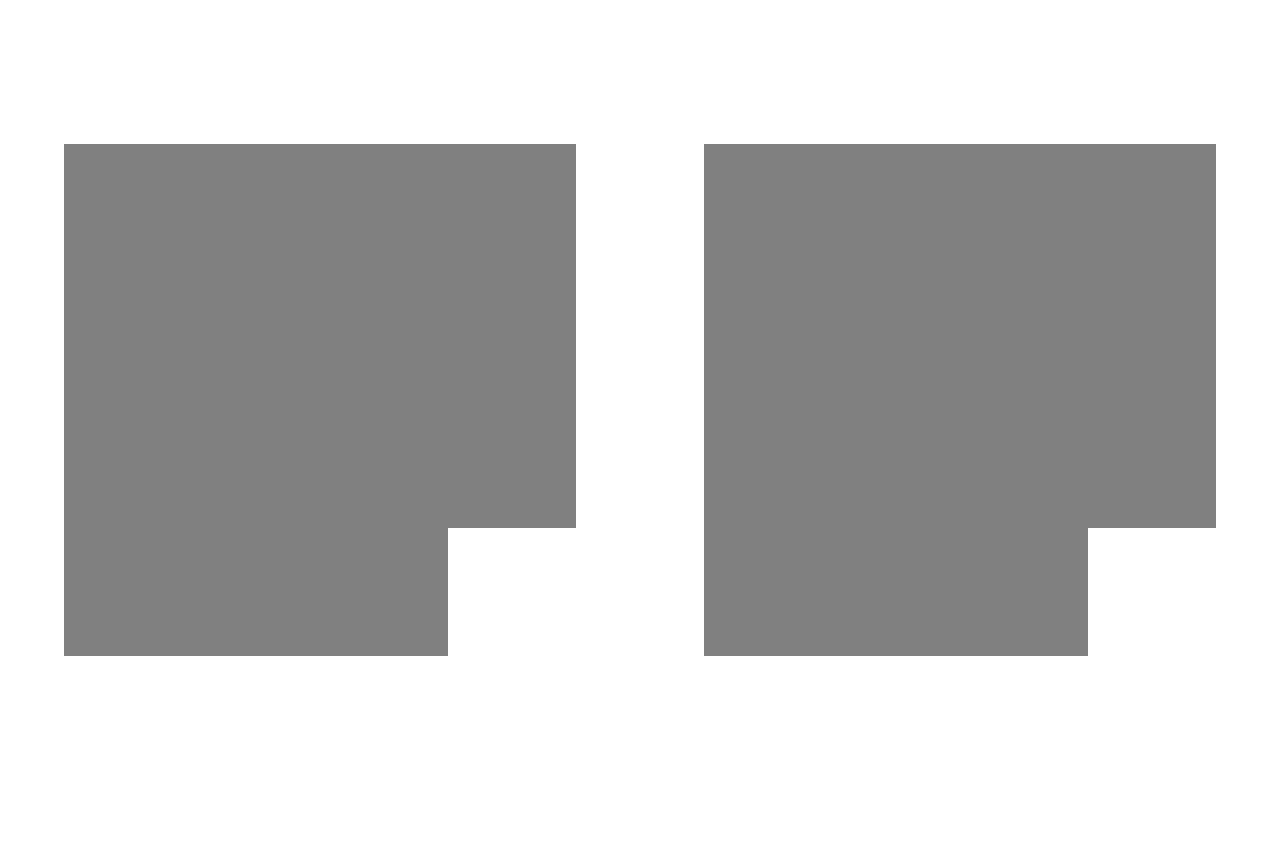
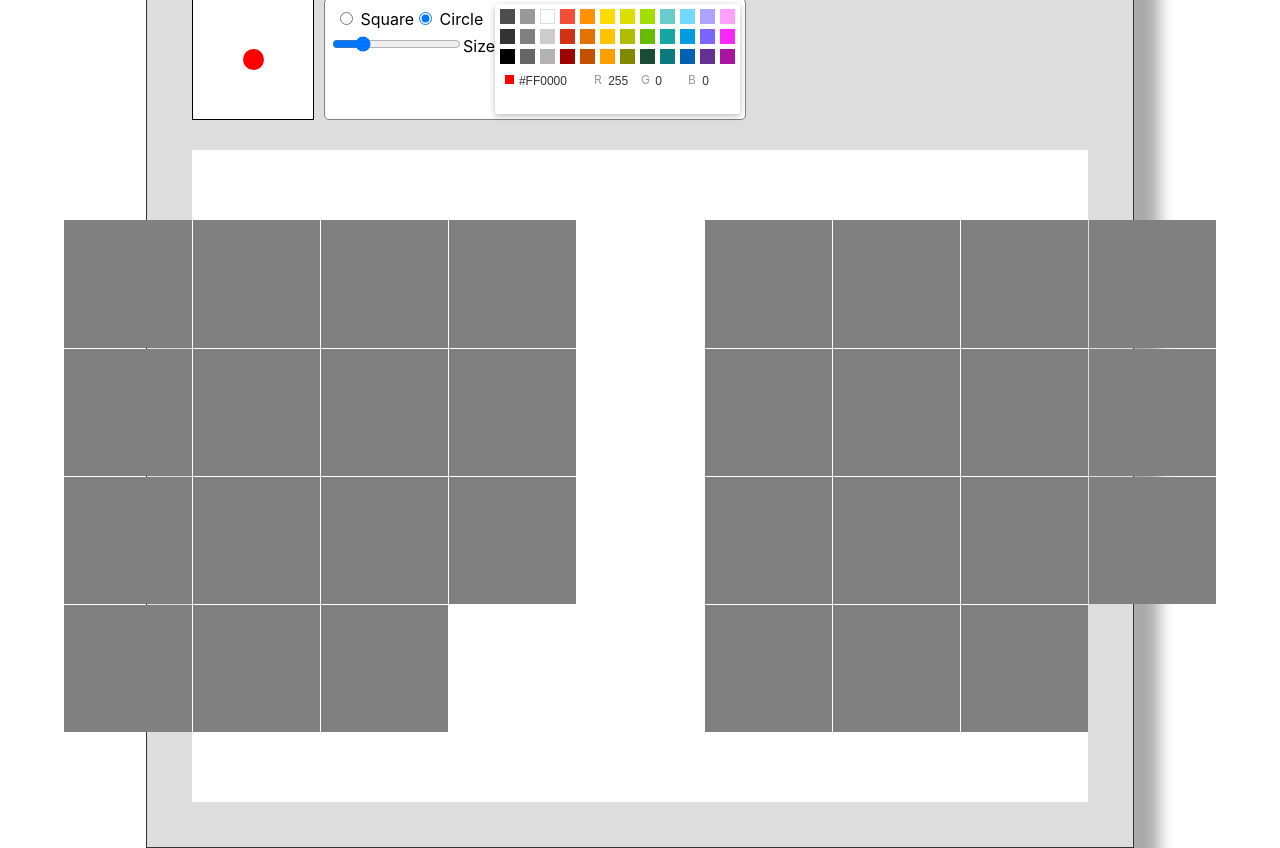
Before and after one commit to algrant/multipaint, a React (Create React App) app in the folder multipaint/: page / in a window 1280 px wide. Before the commit the page ends 800 px from the top, so only its background shows below. Built offline with nearby package versions, Linux system fonts and the light colour scheme.

Commit message:
Added brush tool & colours as well as opacity to split blocks

```diff
--- a/multipaint/package.json
+++ b/multipaint/package.json
@@ -7,6 +7,7 @@
     "@testing-library/react": "^11.1.0",
     "@testing-library/user-event": "^12.1.10",
     "react": "^17.0.2",
+    "react-color": "^2.19.3",
     "react-dom": "^17.0.2",
     "react-scripts": "4.0.3",
     "web-vitals": "^1.0.1"
--- a/multipaint/src/15puzzleMap.js
+++ b/multipaint/src/15puzzleMap.js
@@ -60,5 +60,17 @@ export const genFifteenPuzzleMaskedPixels = (tileSize) => {
     }
   }
 
+  for (let x = 1; x < 9; x++) {
+    for (let y = 0; y < 4*tileSize; y++) {
+      maskedPixels.push([x*tileSize, y]);
+    }
+  }
+
+  for (let x = 0; x < 9*tileSize; x++) {
+    for (let y = 1; y < 4; y++) {
+      maskedPixels.push([x, y*tileSize]);
+    }
+  }
+
   return maskedPixels;
 }
--- a/multipaint/src/App.css
+++ b/multipaint/src/App.css
@@ -6,3 +6,28 @@
   justify-content: center;
   align-items: center;
 }
+
+.FloatyView {
+  width: 70vw;
+  padding: 45px;
+  background: #DDD;
+  border: 1px solid #333;
+  box-shadow: 25px 25px 15px #AAA;
+}
+
+.ToolBar {
+  width: 100%;
+  display: flex;
+  justify-content: start;
+  margin-bottom: 30px;
+}
+
+.CanvasContainer {
+  width: 100%;
+  display: flex;
+  flex-direction: column;
+  justify-content: center;
+  align-items: center;
+  background: white;
+  padding: 70px 0px;
+}
--- a/multipaint/src/App.js
+++ b/multipaint/src/App.js
@@ -1,5 +1,6 @@
 import React, { useRef, useEffect, useState } from 'react'
 import MultiPaint from './MultiPaint';
+import BrushTool, { genCircleBrush } from './BrushTool';
 import "./App.css";
 
 // A simple react component that watches an imdata
@@ -28,6 +29,10 @@ const App = () => {
   const [mouseDown, setMouseDown] = useState(false);
   const [colour, setColour] = useState(BLACK);
 
+  const [leftBrush, setLeftBrush] = useState(genCircleBrush(10, "#FF0000"));
+  // const [rightBrush, setRightBrush] = useState({ colour: BLACK, brushType: CIRCLE });
+  // const [brush, setBrush] = useState(undefined);
+
   const [multiPaint] = useState(() => {
     return new MultiPaint()
   });
@@ -37,14 +42,16 @@ const App = () => {
     if (mouseDown) {
       const x = event.nativeEvent.layerX;
       const y = event.nativeEvent.layerY;
-      multiPaint.setCircleColour(x, y, 15, colour);
-
+      multiPaint.setBrushColour(x, y, leftBrush.brush, leftBrush.colourArray);
       setUpdate(update + 1);
     }
   };
 
   const onMouseDown = (event) => {
-    setColour(BLACK);
+    const x = event.nativeEvent.layerX;
+    const y = event.nativeEvent.layerY;
+    multiPaint.setBrushColour(x, y, leftBrush.brush, leftBrush.colourArray);
+    setUpdate(update + 1);
     setMouseDown(true);
   }
 
@@ -64,6 +71,14 @@ const App = () => {
 
   return (
     <div className="App">
+      <div className="FloatyView">
+        <div className="ToolBar">
+          <BrushTool
+            brush={leftBrush}
+            setBrush={ setLeftBrush }
+          />
+        </div>
+        <div className="CanvasContainer">
           <DataCanvas
             imdata = { multiPaint.imData }
             onMouseMove={onMouseMove}
@@ -76,6 +91,8 @@ const App = () => {
             height={ multiPaint.height }
           />
         </div>
+      </div>
+    </div>
   );
 }
 
--- /dev/null
+++ b/multipaint/src/BrushTool.css
@@ -0,0 +1,32 @@
+.BrushSetup {
+  display: flex;
+  width: 100%;
+}
+
+.BrushView {
+  width: 120px;
+  height: 120px;
+  border: 1px solid black;
+  display: flex;
+  flex-direction: column;
+  justify-content: center;
+  align-items: center;
+  margin-right: 10px;
+  background: white;
+}
+
+.tooltip {
+  /* position: absolute;
+  top: 0px;
+  left: 55px; */
+  display: flex;
+  flex-direction: row;
+  border: 1px solid grey;
+  padding: 5px;
+  background: white;
+  border-radius: 5px;
+}
+
+.toolinput {
+  margin: 5px;
+}
--- /dev/null
+++ b/multipaint/src/BrushTool.js
@@ -0,0 +1,127 @@
+import React, { useState } from 'react'
+import { CompactPicker } from 'react-color';
+import "./BrushTool.css"
+
+
+const hexToRGB = (hex) => {
+  hex = '0x' + hex.slice(1,);
+  let r = hex >> 16 & 0xFF
+  let g = hex >> 8 & 0xFF
+  let b = hex & 0xFF
+  return [r, g, b];
+}
+
+// square brush with half width r
+const SQUARE_BRUSH = "SQUARE_BRUSH";
+const squareBrush = (r) => ({
+  width: r*2 + 1,
+  height: r*2 + 1,
+  x_offset: -r,
+  y_offset: -r,
+  paint: () => true
+});
+
+export const genSquareBrush = (radius, colour) => {
+  return {
+    type: SQUARE_BRUSH,
+    radius: radius,
+    colour: colour,
+    colourArray: hexToRGB(colour),
+    brush: squareBrush(radius),
+  }
+};
+
+// circle brush with radius r
+const CIRCLE_BRUSH = "CIRCLE_BRUSH";
+const circleBrush = (r) => ({
+  width: r*2 + 1,
+  height: r*2 + 1,
+  x_offset: -r,
+  y_offset: -r,
+  paint: (i, j) => (i - r)*(i - r) + (j - r)*(j - r) < r*r
+});
+
+export const genCircleBrush = (radius, colour) => {
+  return {
+    type: CIRCLE_BRUSH,
+    radius: radius,
+    colour: colour,
+    colourArray: hexToRGB(colour),
+    brush: circleBrush(radius),
+  }
+};
+
+const BrushPicker = ({ brush, setBrush }) => {
+  const [show, setShow] = useState(true);
+
+  const { colour, radius, type: brushType } = brush;
+
+  const handleColourChange = (newColour) => {
+    console.log(newColour);
+    if (brushType === CIRCLE_BRUSH) {
+      setBrush(genCircleBrush(radius, newColour.hex));
+    } else if (brushType === SQUARE_BRUSH) {
+      setBrush(genSquareBrush(radius, newColour.hex));
+    }
+  };
+
+  const handleChangeBrushType = (e) => {
+    const newBrushType = e.target.value;
+
+    if (newBrushType === CIRCLE_BRUSH) {
+      setBrush(genCircleBrush(radius, colour));
+    } else if (newBrushType === SQUARE_BRUSH) {
+      setBrush(genSquareBrush(radius, colour));
+    }
+  }
+
+  const handleRadiusChange = (e) => {
+    const newRadius = e.target.value;
+
+    if (brushType === CIRCLE_BRUSH) {
+      setBrush(genCircleBrush(newRadius, colour));
+    } else if (brushType === SQUARE_BRUSH) {
+      setBrush(genSquareBrush(newRadius, colour));
+    }
+  };
+
+  const handleClick = () => {
+    setShow(!show);
+  };
+
+  return (
+    <div className="BrushSetup">
+      <div className="BrushView" onClick={handleClick}>
+        <div className="BrushDisplay" style={{
+          width: `${radius*2+1}px`,
+          height: `${radius*2+1}px`,
+          background: colour,
+          borderRadius: brushType == SQUARE_BRUSH ? 0 : "50%",
+        }} />
+      </div>
+      <div className="tooltip">
+        <div>
+          <div className="toolinput" onChange={ handleChangeBrushType }>
+            <input type="radio" value={SQUARE_BRUSH} name="brushtype" checked={brushType === SQUARE_BRUSH}/> Square
+            <input type="radio" value={CIRCLE_BRUSH} name="brushtype" checked={brushType === CIRCLE_BRUSH}/> Circle
+          </div>
+          <div>
+            <input type="range" id="size" name="size"
+                  min="0" max="50"   value={radius} onChange={handleRadiusChange}/>
+            <label for="size">Size</label>
+          </div>
+        </div>
+
+
+        <CompactPicker
+          color={colour}
+          onChangeComplete={ handleColourChange }
+        />
+      </div>
+    </div>
+  );
+};
+
+
+
+export default BrushPicker;
```
Also changed, not shown: 2 other files (tests, documents, lock files or other folders). Lines whose indentation alone changed are shown as unchanged.
